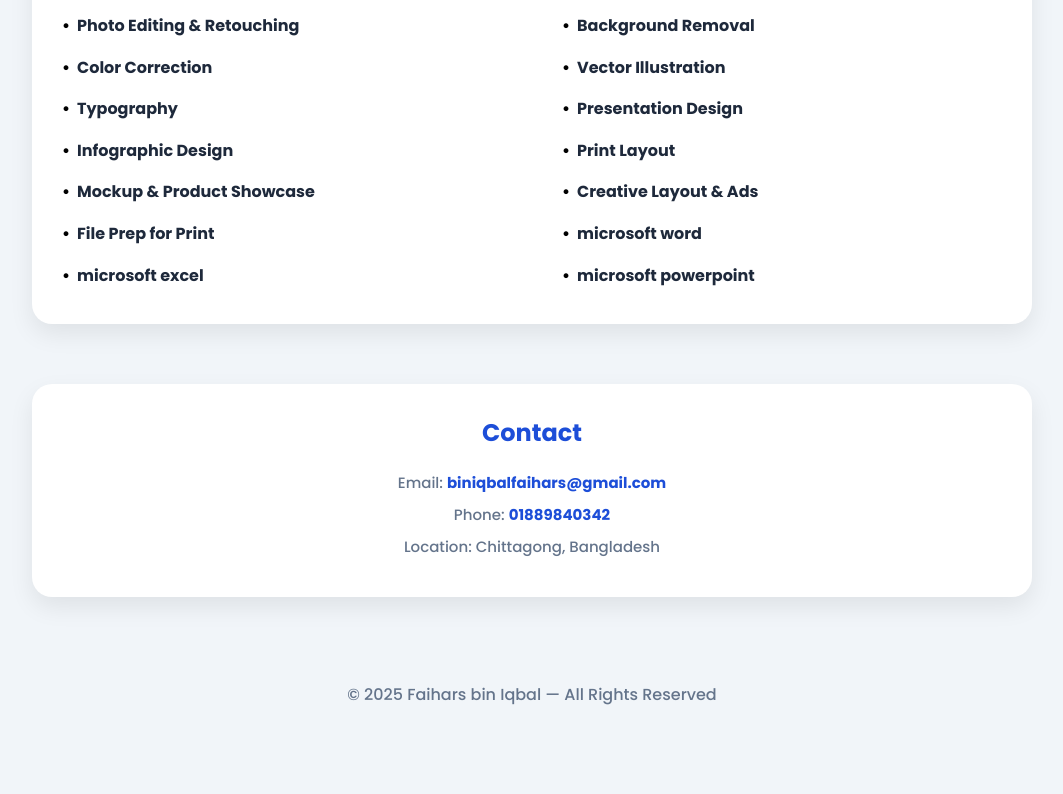
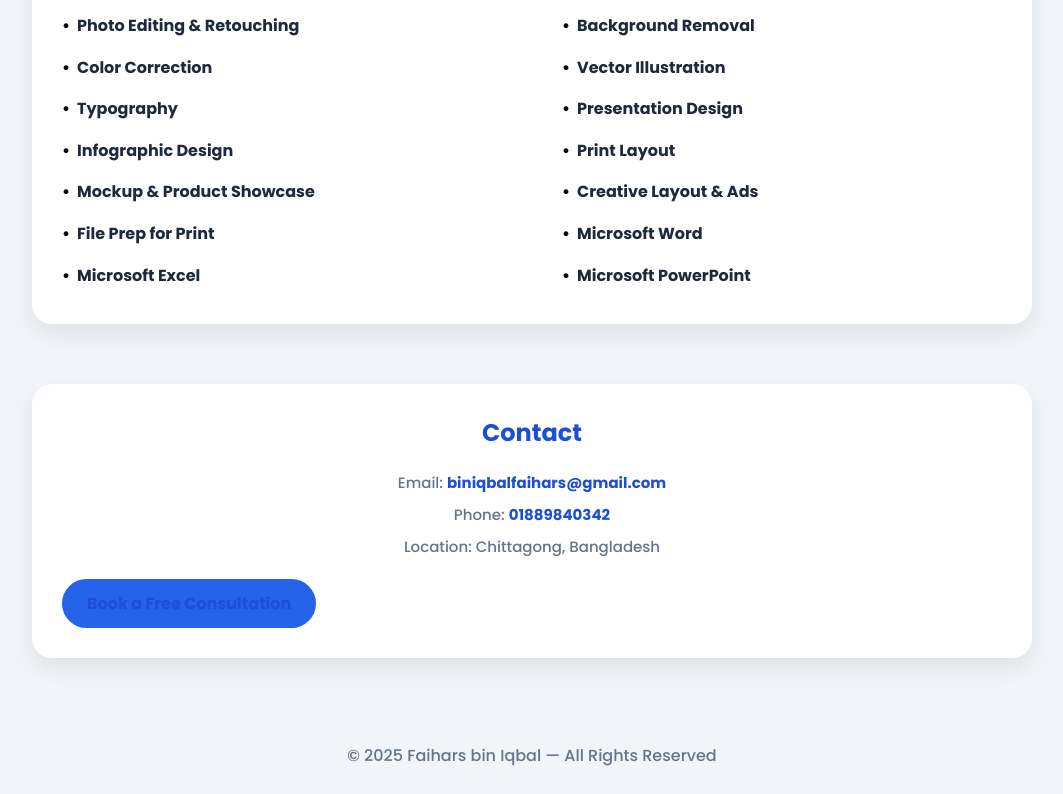
Before and after one commit to biniqbalfaihars-ship-it/Faiharsportfolio.com, a plain HTML site: page index.html in a window 1280 px wide. Shown: the part 1582-2376 px from the top of the page, without its empty margins (108-1171 px from the left). Before the commit the page ends 2314 px from the top, so only its background shows below. Drawn offline with Linux system fonts and the light colour scheme.

Commit message:
Update index.html

```diff
--- a/index.html
+++ b/index.html
@@ -63,6 +63,23 @@ section p{color:var(--muted);margin-bottom:14px;text-align:center;}
 .contact a{color:var(--primary-dark);text-decoration:none;font-weight:600;}
 .contact a:hover{text-decoration:underline;}
 footer{text-align:center;padding:25px 10px;color:var(--muted);}
+
+/* Call-to-action button */
+.contact-button{
+  display:inline-block;
+  margin-top:12px;
+  padding:12px 25px;
+  background:var(--primary);
+  color:white;
+  font-weight:600;
+  border-radius:30px;
+  text-decoration:none;
+  transition:.3s;
+}
+.contact-button:hover{
+  background:var(--primary-dark);
+  transform:translateY(-2px);
+}
 
 /* Lightbox Styles */
 #lightbox{
@@ -208,10 +225,9 @@ footer{text-align:center;padding:25px 10px;color:var(--muted);}
   <li>Mockup & Product Showcase</li>
   <li>Creative Layout & Ads</li>
   <li>File Prep for Print</li>
-  <li>microsoft word</li>
-  <li>microsoft excel</li>
-  <li>microsoft powerpoint</li>
-
+  <li>Microsoft Word</li>
+  <li>Microsoft Excel</li>
+  <li>Microsoft PowerPoint</li>
 </ul>
 </section>
 
@@ -221,6 +237,8 @@ footer{text-align:center;padding:25px 10px;color:var(--muted);}
 <p>Email: <a href="mailto:biniqbalfaihars@gmail.com">biniqbalfaihars@gmail.com</a></p>
 <p>Phone: <a href="tel:01889840342">01889840342</a></p>
 <p>Location: Chittagong, Bangladesh</p>
+<!-- Call-to-action button -->
+<a href="mailto:biniqbalfaihars@gmail.com" class="contact-button">Book a Free Consultation</a>
 </section>
 
 <footer>
```
